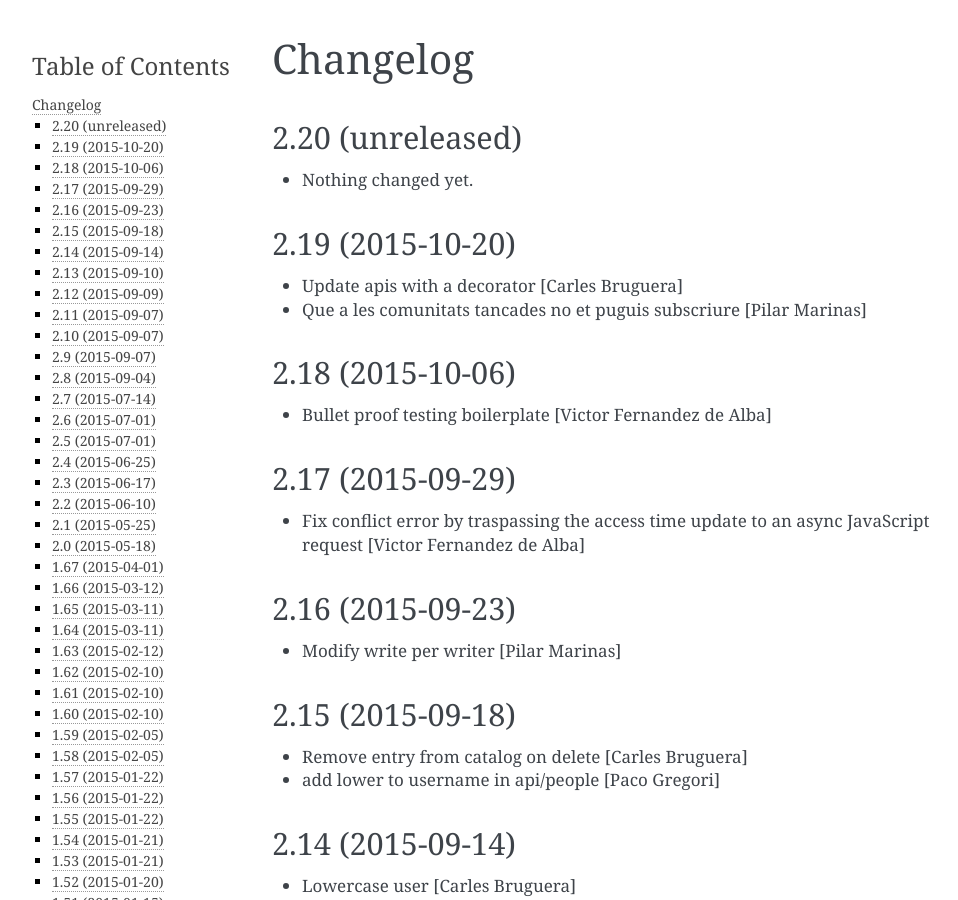
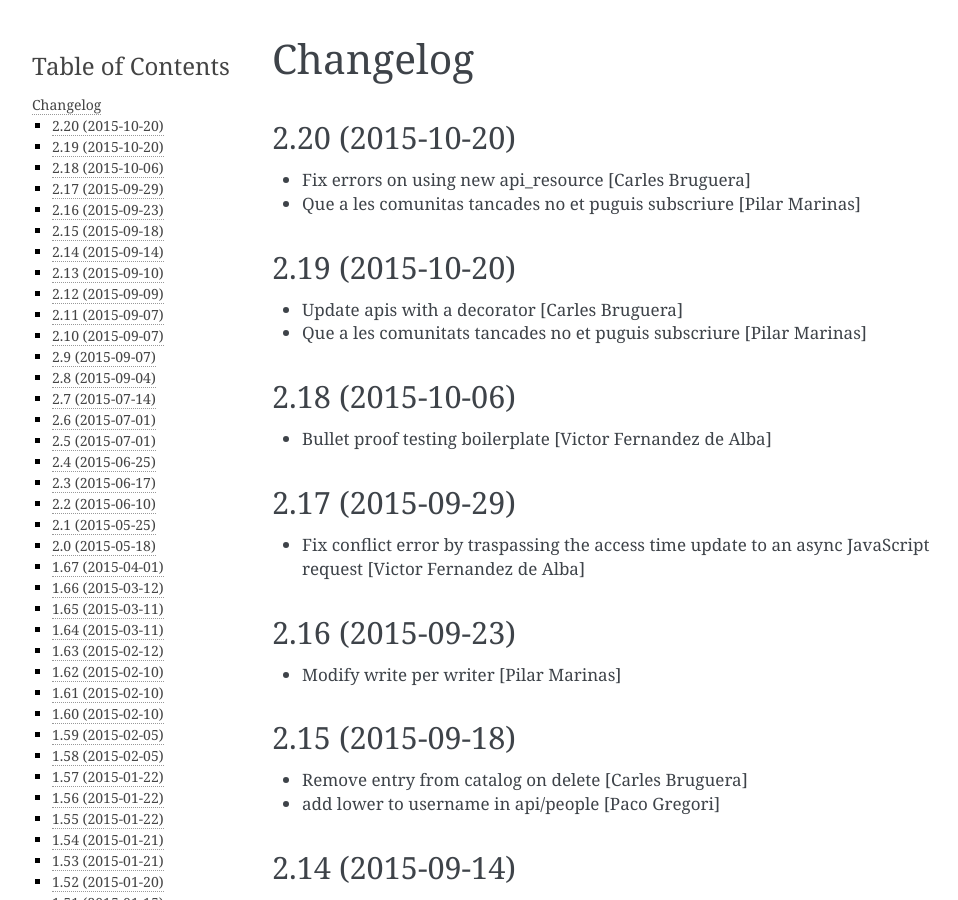
Before and after one commit to UPCnet/ulearn.core, a Sphinx documentation site: the page built from docs/HISTORY.rst, in a window 1280 px wide and 900 px high. Shown: the whole window, without its empty margins (148-1106 px from the left). Built offline with Sphinx 7.4.7, drawn with Linux system fonts in a browser that asks for light colours; pages that are not in the unit, such as notebooks, are missing from menus.

Commit message:
Preparing release 2.20

```diff
--- a/docs/HISTORY.rst
+++ b/docs/HISTORY.rst
@@ -1,11 +1,11 @@
 Changelog
 =========
 
-2.20 (unreleased)
+2.20 (2015-10-20)
 -----------------
 
-- Nothing changed yet.
-
+* Fix errors on using new api_resource [Carles Bruguera]
+* Que a les comunitas tancades no et puguis subscriure [Pilar Marinas]
 
 2.19 (2015-10-20)
 -----------------
--- a/setup.py
+++ b/setup.py
@@ -1,7 +1,7 @@
 from setuptools import setup, find_packages
 import os
 
-version = '2.20.dev0'
+version = '2.20'
 
 README = open('README.rst').read()
 HISTORY = open(os.path.join('docs', 'HISTORY.rst')).read()
```
